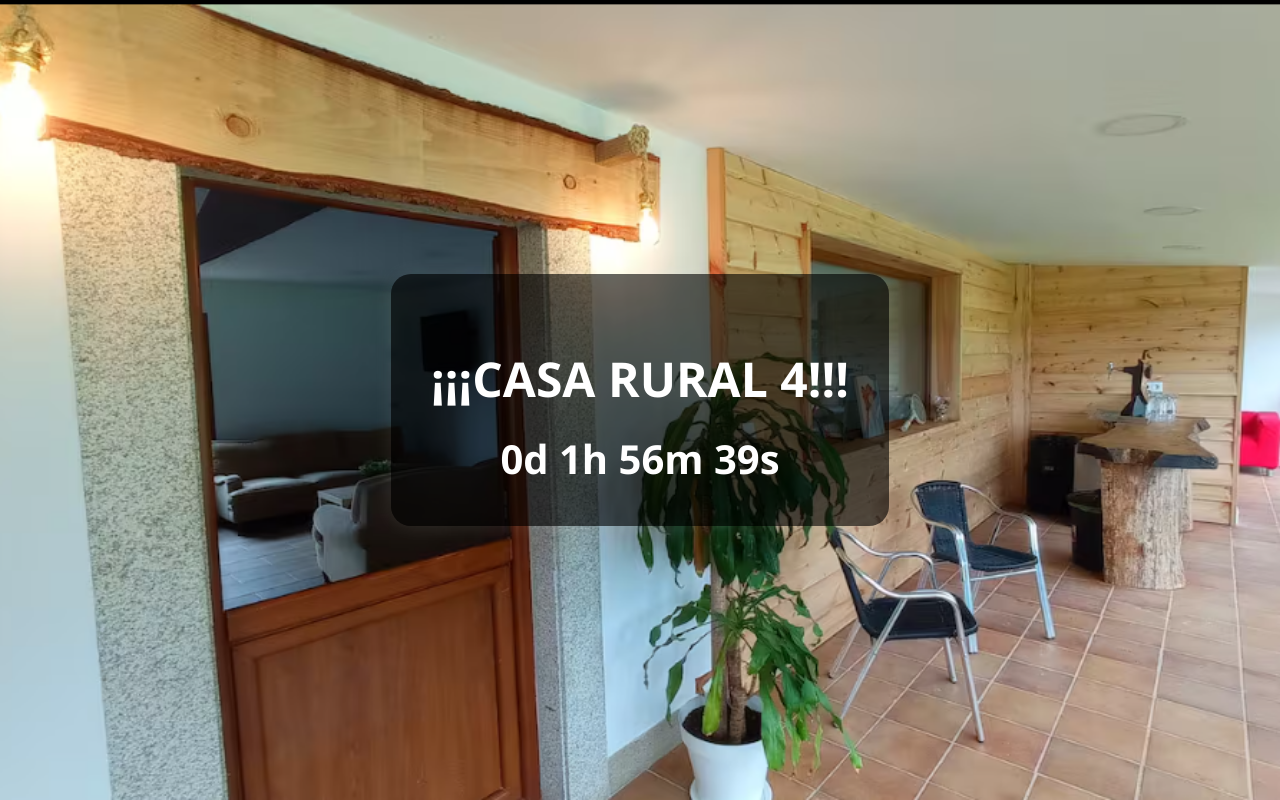
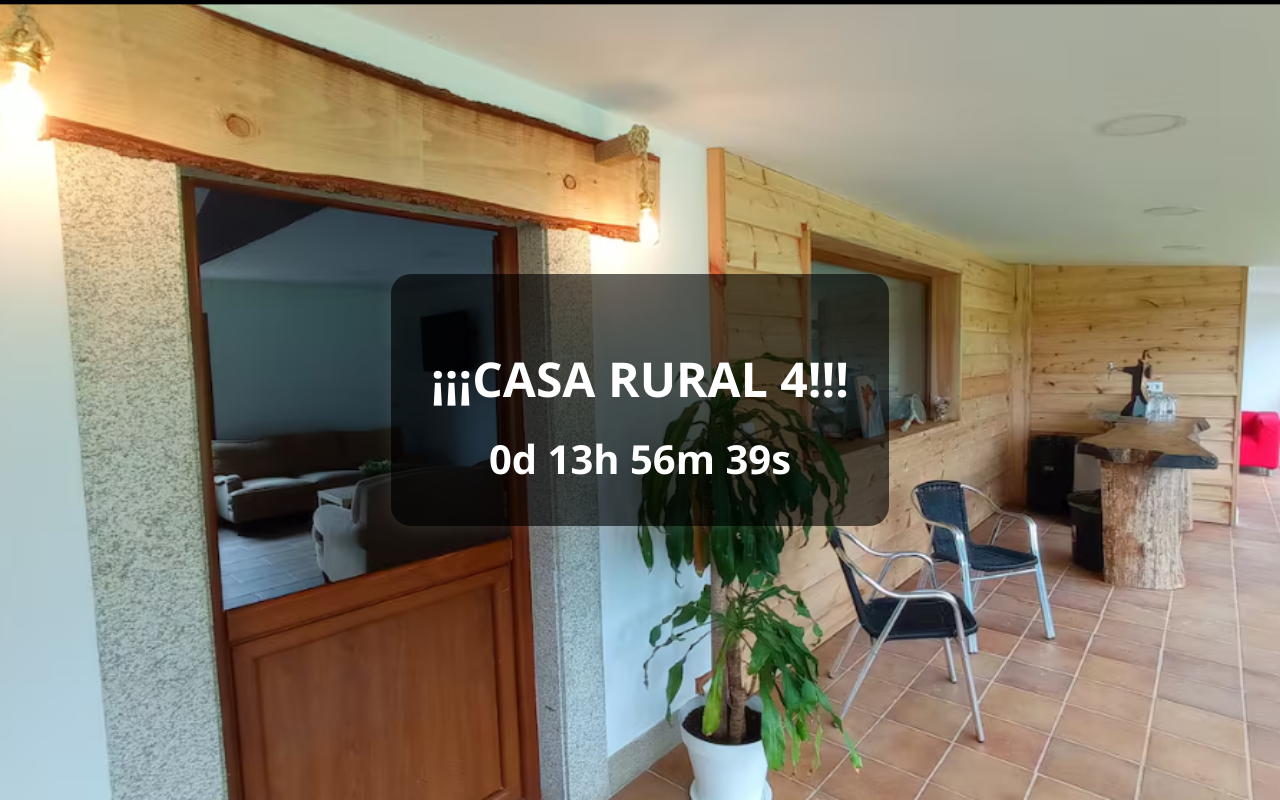
Before and after one commit to Trotinivini/CASA_RURAL_4.github.io, a plain HTML site: page index.html in a window 1280 px wide. Drawn offline with Linux system fonts and the light colour scheme.

Commit message:
Update index.html

```diff
--- a/index.html
+++ b/index.html
@@ -51,7 +51,7 @@
 
   <script>
     // 🎯 Fecha objetivo: 12 de abril de 2025 a las 16:00
-    const fechaObjetivo = new Date("2025-04-12T00:00:00");
+    const fechaObjetivo = new Date("2025-04-12T12:00:00");
 
     // Configura aquí cuántas imágenes tienes en la carpeta 'fondos/'
     const totalImagenes = 8; // Ajusta este número según tus imágenes (1.png a 5.png)
```
